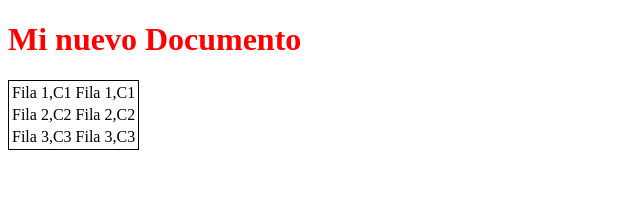
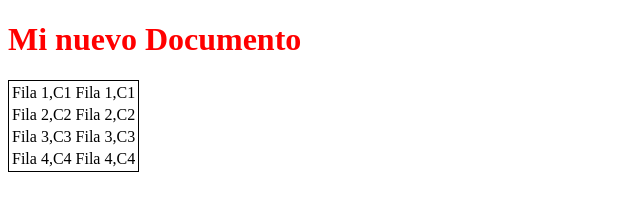
Before and after one commit to juanpagutierrez/REPO-TIC-2-751793, a plain HTML site: page index.html in a window 1280 px wide. Shown: the whole page, without its empty margins (0-640 px from the left). Drawn offline with Linux system fonts and the light colour scheme.

Commit message:
Commit de la tercera y cuarta celda de la tabla

```diff
--- a/index.html
+++ b/index.html
@@ -24,6 +24,10 @@
             <td>Fila 3,C3</td>
             <td>Fila 3,C3</td>
         </tr>
+        <tr>
+            <td>Fila 4,C4</td>
+            <td>Fila 4,C4</td>
+        </tr>
     </table>
 
 </body>
```
